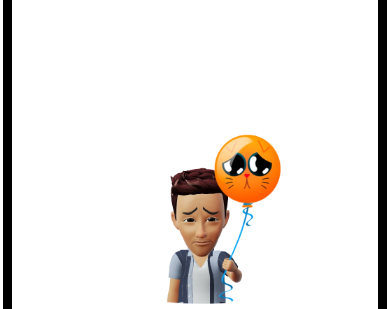
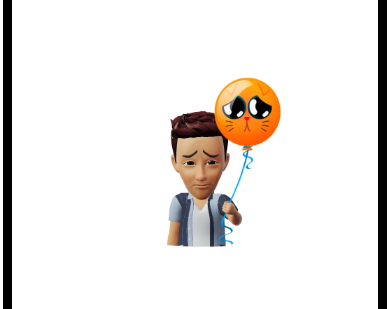
Before and after one commit to VishnusIdea/balloon-game, a plain HTML site: page 25gameindex.html in a window 390 px wide. Shown: the part 559-868 px from the top of the page. Drawn offline with Linux system fonts and the light colour scheme.

Commit message:
chane character valu

```diff
--- a/25gamestyle.css
+++ b/25gamestyle.css
@@ -72,7 +72,7 @@
         height: 179px;
 
         position: relative;
-        top: 515px;
+        top: 458px;
         left: 100px;
         background-image:  url(help.webp);
         background-repeat: no-repeat ;
```
